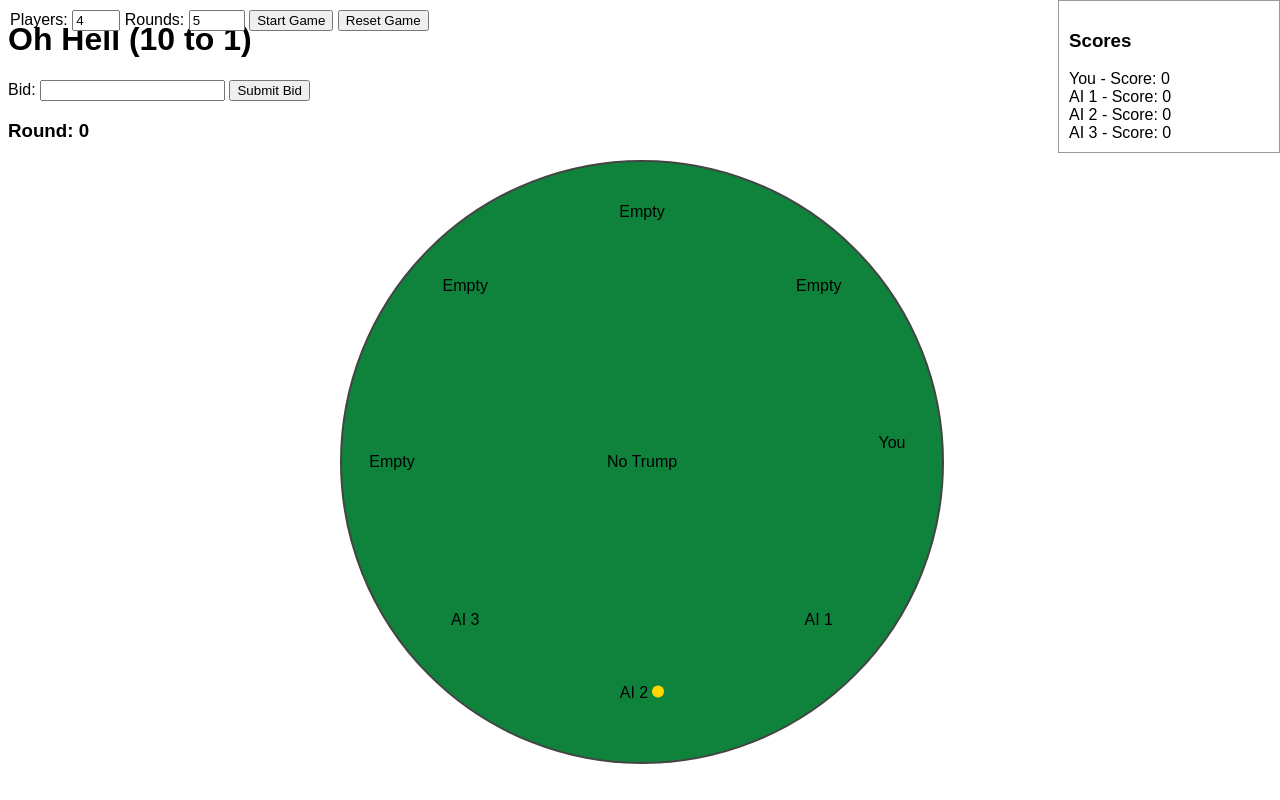
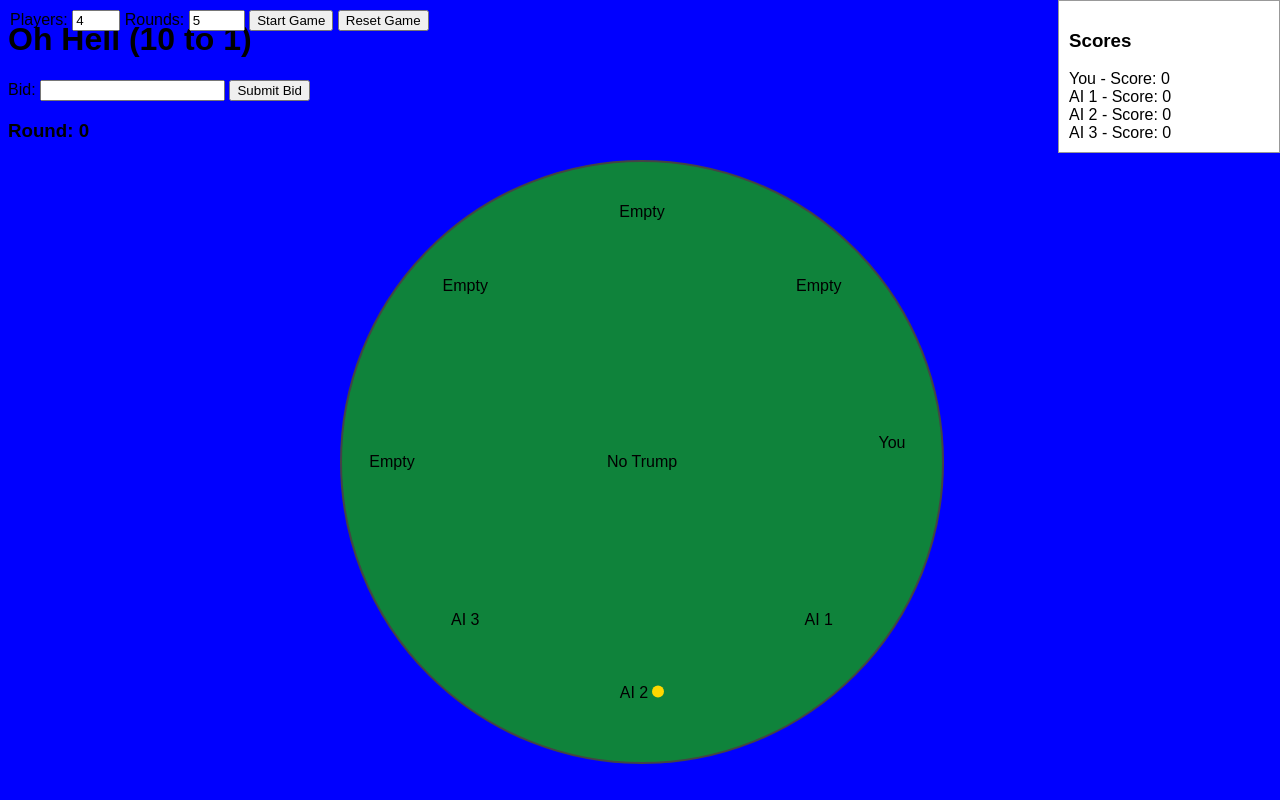
Before and after one commit to Dbliss/10-1, a Flask app: page / in a window 1280 px wide. Run offline with Flask 3, Linux system fonts and the light colour scheme.

Commit message:
Set blue background

```diff
--- a/app.py
+++ b/app.py
@@ -45,7 +45,7 @@ app.layout = html.Div([
 
     # Bidding message
     html.Div(id='bidding-message', style={'position': 'absolute', 'top': '40px', 'right': '10px', 'font-size': '16px', 'color': 'red'})
-])
+], style={'backgroundColor': 'blue', 'minHeight': '100vh'})
 
 # Dummy placeholder for your game instance
 game = Game()
--- a/assets/styles.css
+++ b/assets/styles.css
@@ -1,5 +1,6 @@
 body {
     font-family: Arial, sans-serif;
+    background: blue;
 }
 
 #game-container {
```
